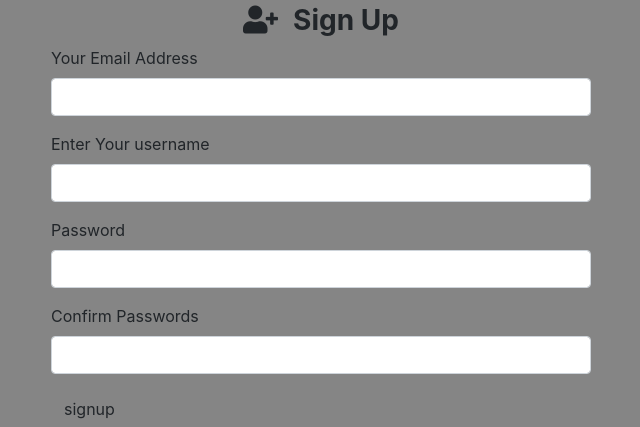
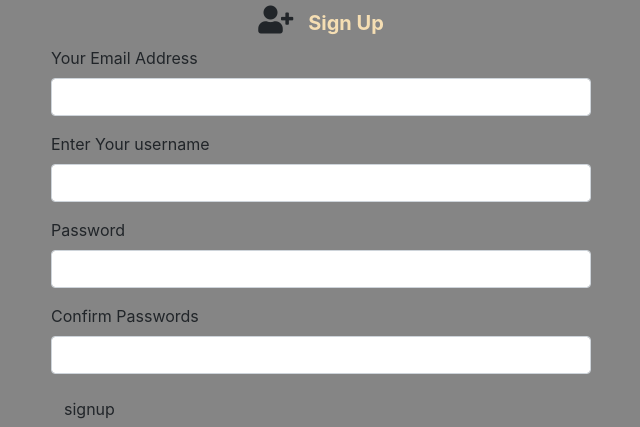
Before and after one commit to Ingabineza12/Blog, a Flask app: page /authenticate/signup in a window 1280 px wide. Shown: the part 62-489 px from the top of the page, without its empty margins (319-959 px from the left). Run offline with Flask 2, Linux system fonts and the light colour scheme; some libraries are stand-ins or nearby versions; some web fonts are replaced.

Commit message:
changes styles

```diff
--- a/app/templates/auth/login.html
+++ b/app/templates/auth/login.html
@@ -6,7 +6,7 @@
     <div class="row" >
         <div class="col-md-3"> </div>
         <div class="col-md-6">
-            <h3 class="text-center"><i class="fas fa-sign-alt text-center"></i>&nbsp; <strong class="text-center"> Log In </strong></h3>
+            <h3 class="text-center"><i class="fas fa-sign-alt text-center"></i>&nbsp; <strong class="text-center" style="color: wheat; font-size:20px"> Log In </strong></h3>
             {% for message in get_flashed_messages() %}
             <div class="alert alert-danger">
                 <button type="button" class="close" data-dismiss="alert">&times;</button>
--- a/app/templates/auth/signup.html
+++ b/app/templates/auth/signup.html
@@ -6,7 +6,7 @@
     <div class="row" >
         <div class="col-md-3"> </div>
         <div class="col-md-6" id="login">
-            <h3 class="text-center"><i class="fas fa-user-plus"></i>&nbsp; <strong> Sign Up </strong></h3>
+            <h3 class="text-center"><i class="fas fa-user-plus"></i>&nbsp; <strong style="color: wheat; font-size:20px"> Sign Up </strong></h3>
             {{wtf.quick_form(r_form)}}
         </div>
         <div class="col-md-3"></div>
```
